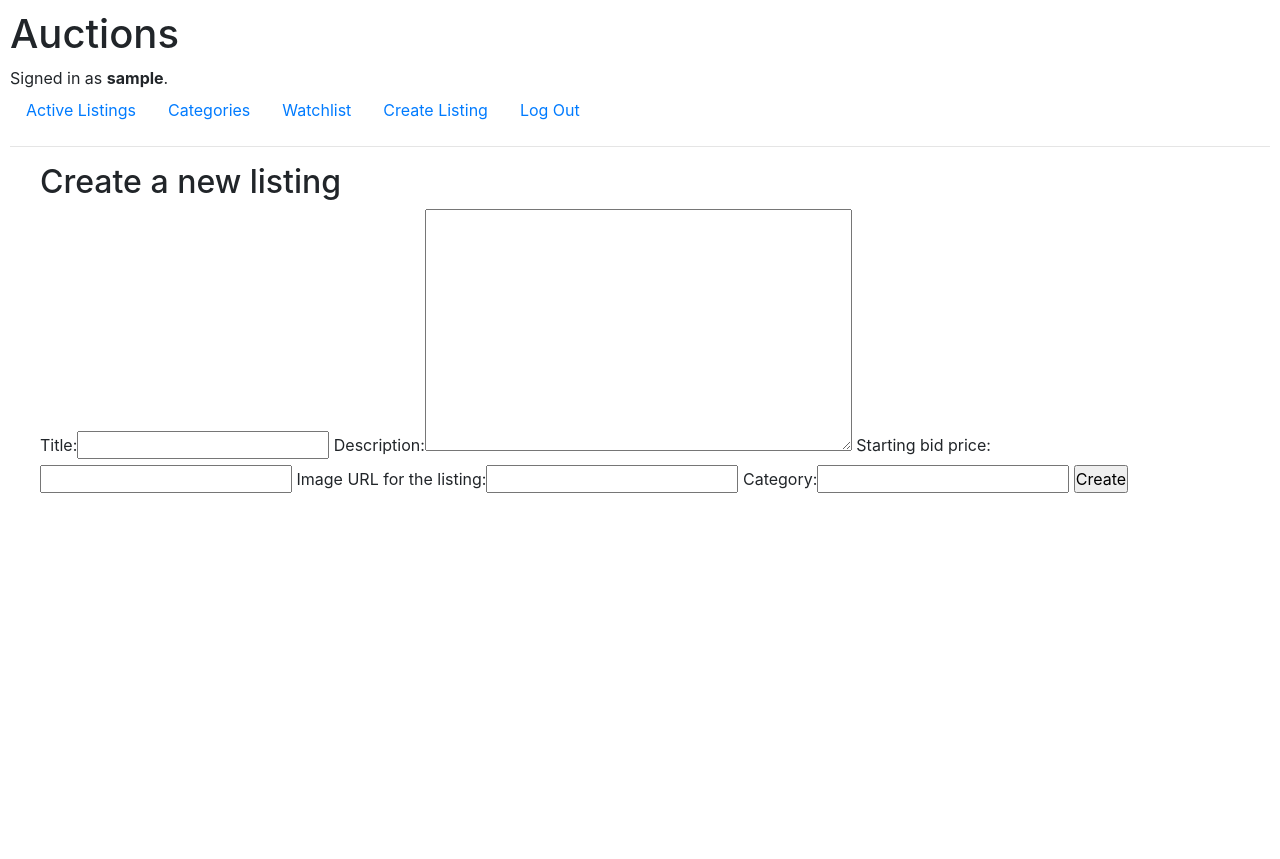
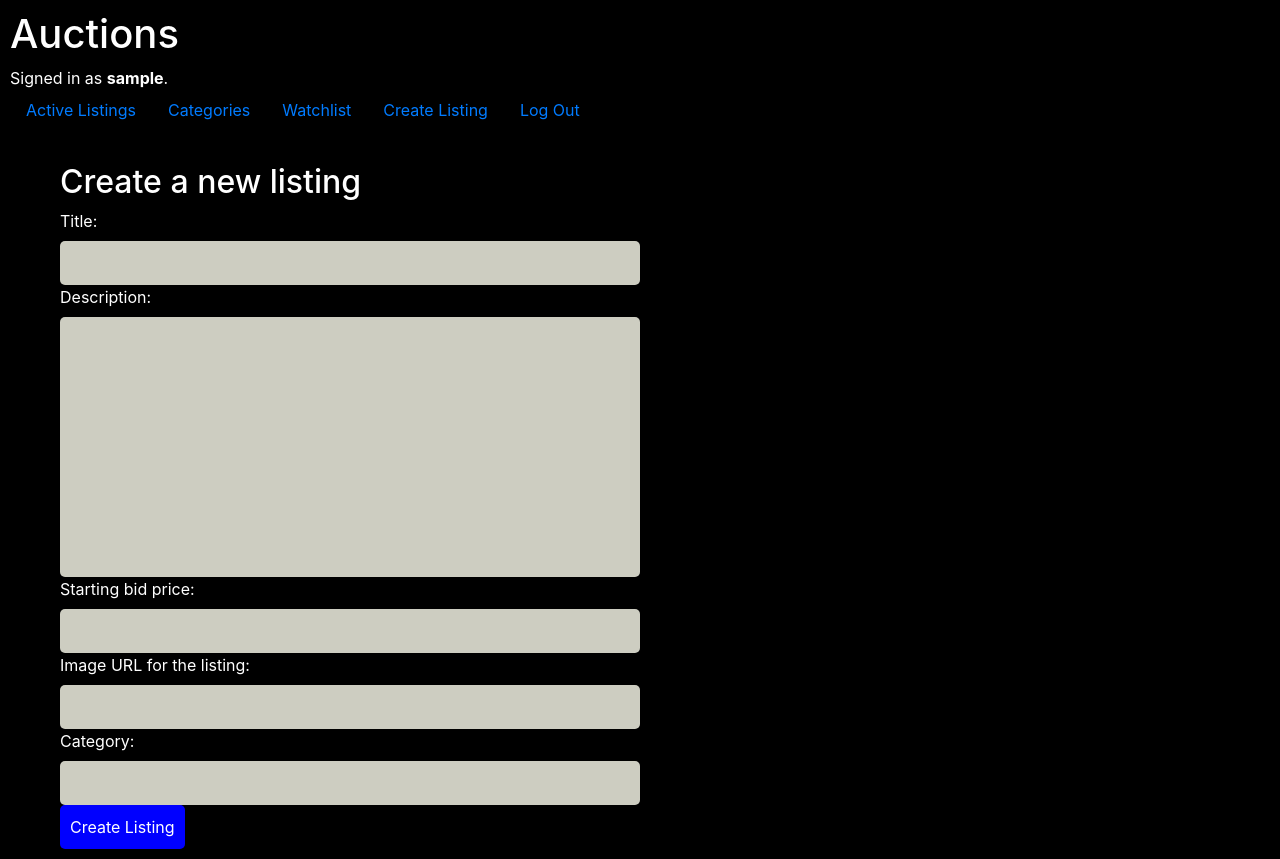
Before and after one commit to awaisx0/cs50-web-projects, a Django app: page /new-listing in a window 1280 px wide. Before the commit the page ends 493 px from the top, so only its background shows below. Run offline with Django 3.2, Linux system fonts and the light colour scheme; the visitor is signed in with stand-in values (Sample User, id 1); some libraries are stand-ins or nearby versions.

Commit message:
commerce styling of index and create_listing

```diff
--- a/commerce/auctions/static/auctions/styles.css
+++ b/commerce/auctions/static/auctions/styles.css
@@ -1,3 +1,7 @@
+:root {
+  --bg-blue: black;
+  --color-pastel: #cdcdc1;
+}
 * {
   margin: 0;
   padding: 0;
@@ -6,24 +10,76 @@
 
 body {
   padding: 10px;
+  background-color: black;
+  color: white;
 }
 
 img {
   max-width: 100%;
 }
 
+input {
+  outline: none;
+  border: none;
+  border-radius: 5px;
+  padding: 10px;
+  background-color: var(--color-pastel);
+  color: white;
+}
+
+input[type="submit"] {
+  align-self: flex-start;
+  background-color: blue;
+}
+
+textarea {
+  outline: none;
+  border: none;
+  padding: 10px;
+  border-radius: 5px;
+  background-color: var(--color-pastel);
+  color: white;
+  resize: none;
+}
+
+.main {
+  padding: 0px 50px 0px 50px;
+}
+
+/* INDEX PAGE */
+
+.index-listings-container {
+  display: flex;
+  flex-direction: column;
+  align-items: stretch;
+  gap: 20px;
+}
+
 .index-listing {
   display: flex;
   gap: 30px;
-  border: 1px solid black;
-}
-.index-listing:hover {
-  background-color: rgb(228, 228, 228);
-}
-.index-listing .listing-img {
-  width: 300px;
+  border: 1px solid white;
 }
 
-.main {
-  padding: 0px 30px 0px 30px;
+.listing-details {
+  padding: 20px 5px;
 }
+
+.index-listing .listing-img {
+  flex-basis: 20%;
+}
+
+/* INDEX PAGE END */
+
+.create-listing-form {
+  width: 50%;
+  display: flex;
+  flex-direction: column;
+}
+
+.create-listing-form div {
+  display: flex;
+  justify-content: space-between;
+  font-size: 1.2rem;
+  margin: 20px 0px;
+}
--- a/commerce/auctions/templates/auctions/create_listing.html
+++ b/commerce/auctions/templates/auctions/create_listing.html
@@ -6,10 +6,10 @@
 
 {% block body %}
 <h2>Create a new listing</h2>
-<form action="{% url 'new_listing' %}" method="post">
+<form class="create-listing-form" action="{% url 'new_listing' %}" method="post">
     {% csrf_token %}
     {{ form }}
-    <input type="submit" value="Create" />
+    <input type="submit" value="Create Listing" />
 </form>
 
 {% endblock %}
--- a/commerce/auctions/templates/auctions/layout.html
+++ b/commerce/auctions/templates/auctions/layout.html
@@ -28,7 +28,7 @@
                     <a class="nav-link" href="{% url 'watchlist' %}">Watchlist</a>
                 </li>
                 <li class="nav-item">
-                    <a class="nav-link" href="{% url 'logout' %}">Create Listing</a>
+                    <a class="nav-link" href="{% url 'new_listing' %}">Create Listing</a>
                 </li>
                 <li class="nav-item">
                     <a class="nav-link" href="{% url 'logout' %}">Log Out</a>
```
Also changed, not shown: commerce/auctions/templates/auctions/index.html (+16 -5 lines).
